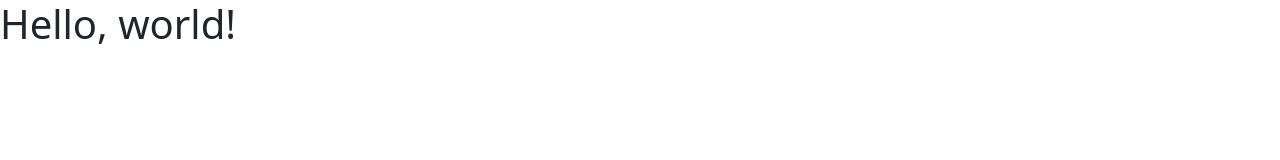
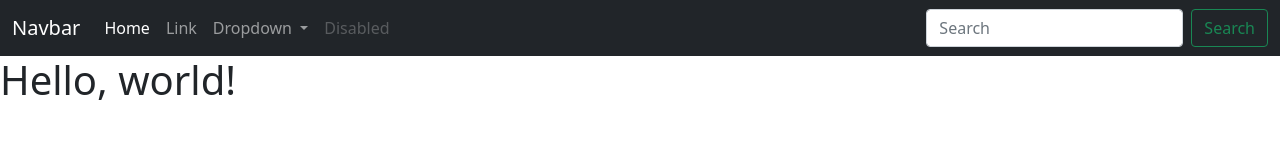
Before and after one commit to Rickywep/prueba, a plain HTML site: page index.html in a window 1280 px wide. Drawn offline with nearby package versions, Linux system fonts and the light colour scheme.

Commit message:
add nav in index.html

```diff
--- a/index.html
+++ b/index.html
@@ -14,6 +14,48 @@
 </head>
 
 <body>
+  <header>
+    <nav class="navbar navbar-expand-lg navbar-dark bg-dark">
+      <div class="container-fluid">
+        <a class="navbar-brand" href="#">Navbar</a>
+        <button class="navbar-toggler" type="button" data-bs-toggle="collapse" data-bs-target="#navbarSupportedContent"
+          aria-controls="navbarSupportedContent" aria-expanded="false" aria-label="Toggle navigation">
+          <span class="navbar-toggler-icon"></span>
+        </button>
+        <div class="collapse navbar-collapse" id="navbarSupportedContent">
+          <ul class="navbar-nav me-auto mb-2 mb-lg-0">
+            <li class="nav-item">
+              <a class="nav-link active" aria-current="page" href="#">Home</a>
+            </li>
+            <li class="nav-item">
+              <a class="nav-link" href="#">Link</a>
+            </li>
+            <li class="nav-item dropdown">
+              <a class="nav-link dropdown-toggle" href="#" id="navbarDropdown" role="button" data-bs-toggle="dropdown"
+                aria-expanded="false">
+                Dropdown
+              </a>
+              <ul class="dropdown-menu" aria-labelledby="navbarDropdown">
+                <li><a class="dropdown-item" href="#">Action</a></li>
+                <li><a class="dropdown-item" href="#">Another action</a></li>
+                <li>
+                  <hr class="dropdown-divider">
+                </li>
+                <li><a class="dropdown-item" href="#">Something else here</a></li>
+              </ul>
+            </li>
+            <li class="nav-item">
+              <a class="nav-link disabled" href="#" tabindex="-1" aria-disabled="true">Disabled</a>
+            </li>
+          </ul>
+          <form class="d-flex">
+            <input class="form-control me-2" type="search" placeholder="Search" aria-label="Search">
+            <button class="btn btn-outline-success" type="submit">Search</button>
+          </form>
+        </div>
+      </div>
+    </nav>
+  </header>
   <h1>Hello, world!</h1>
 
   <!-- Optional JavaScript; choose one of the two! -->
```
